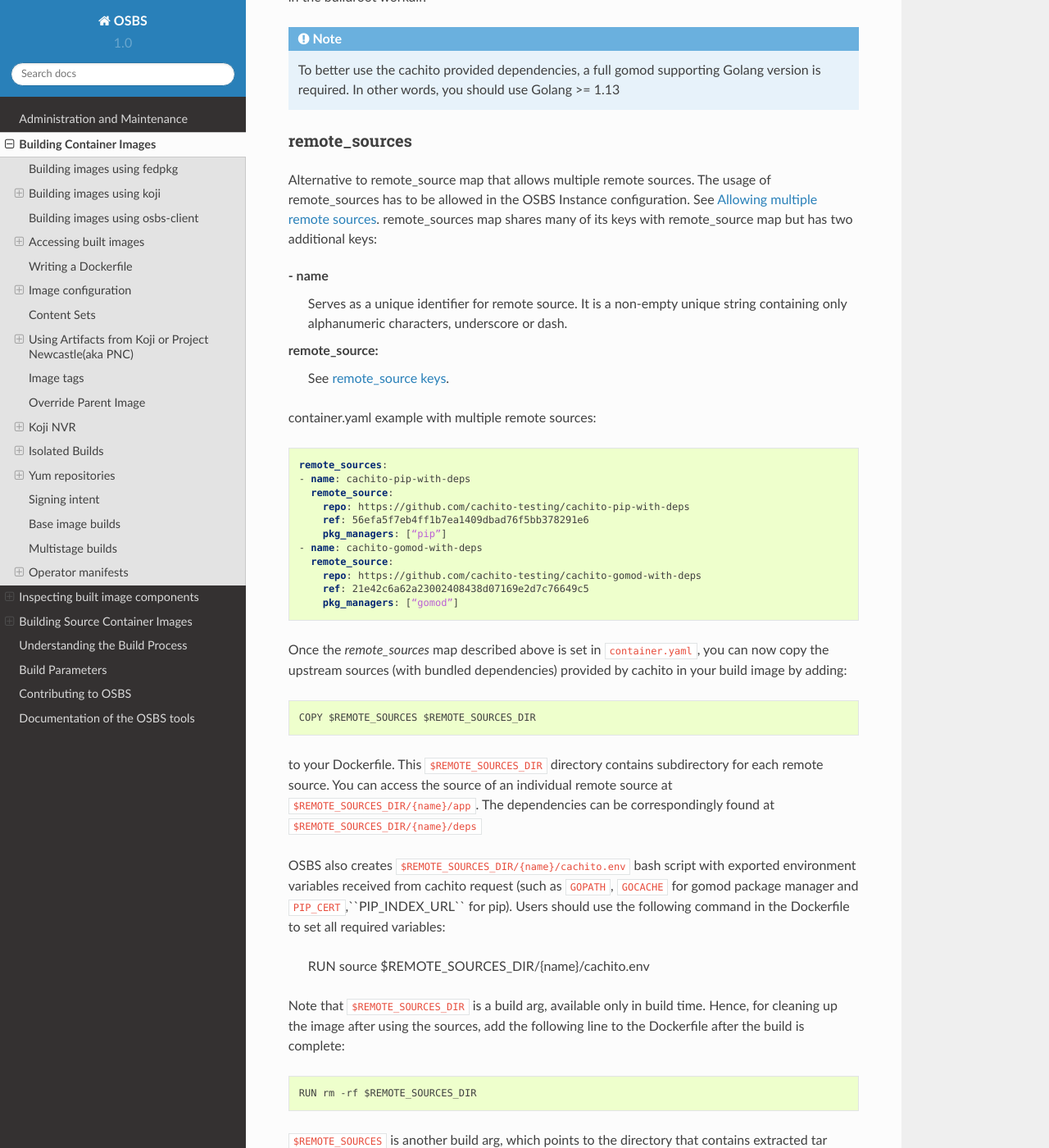
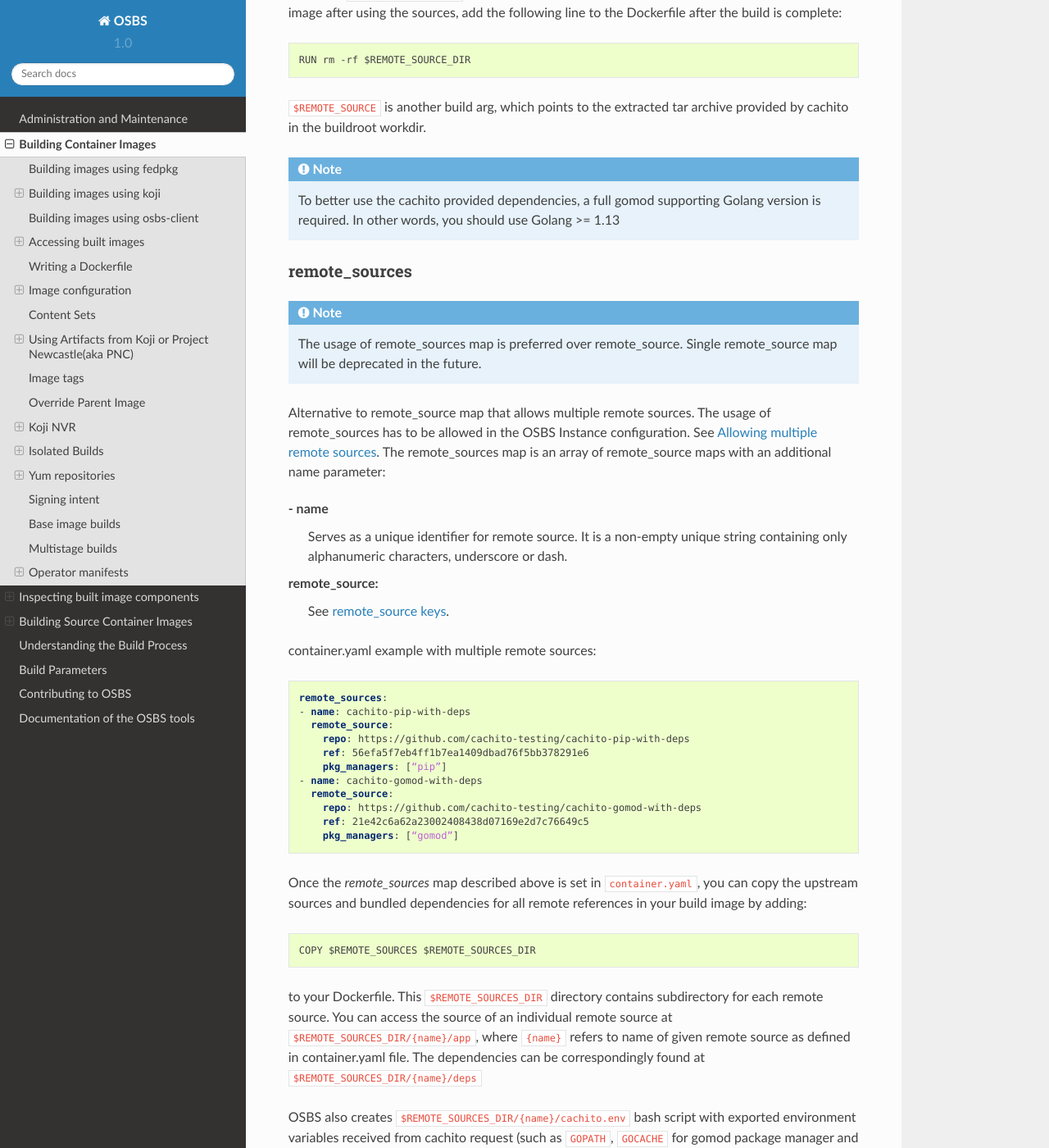
Before and after one commit to containerbuildsystem/osbs-docs, a Sphinx documentation site: the page built from docs/users.rst, in a window 1280 px wide and 1400 px high, scrolled down 15496 px. Shown: the whole window at 82% size. Built offline with Sphinx 7.4.7 and the Read the Docs theme 2.0.0, drawn with Linux system fonts in a browser that asks for light colours; some of the changed text lies outside the part shown.

Commit message:
Update remote sources docs
Signed-off-by: mkosiarc <mkosiarc@redhat.com>

```diff
--- a/docs/users.rst
+++ b/docs/users.rst
@@ -720,6 +722,8 @@ available for usage during an OSBS build.
 
 remote_source
 ~~~~~~~~~~~~~
+.. note:: The usage of remote_sources map is preferred over remote_source.
+    Single remote_source map will be deprecated in the future.
 
 This map contains configuration of what sources OSBS will request from cachito
 and how they will be requested. The keys accepted here are described below. If
@@ -804,9 +808,12 @@ archive provided by cachito in the buildroot workdir.
 
 remote_sources
 ~~~~~~~~~~~~~~
+.. note:: The usage of remote_sources map is preferred over remote_source.
+    Single remote_source map will be deprecated in the future.
+
 Alternative to remote_source map that allows multiple remote sources.
 The usage of remote_sources has to be allowed in the OSBS Instance configuration. See :ref:`allow-multiple-remote-sources`.
-remote_sources map shares many of its keys with remote_source map but has two additional keys:
+The remote_sources map is an array of remote_source maps with an additional name parameter:
 
 \- name
     Serves as a unique identifier for remote source.
@@ -835,21 +842,24 @@ container.yaml example with multiple remote sources:
 
 
 Once the `remote_sources` map described above is set in ``container.yaml``, you
-can now copy the upstream sources (with bundled dependencies) provided by
-cachito in your build image by adding::
+can copy the upstream sources and bundled dependencies for all remote references in your build
+image by adding::
 
    COPY $REMOTE_SOURCES $REMOTE_SOURCES_DIR
 
 to your Dockerfile. This ``$REMOTE_SOURCES_DIR`` directory contains subdirectory for each remote source.
-You can access the source of an individual remote source at ``$REMOTE_SOURCES_DIR/{name}/app``.
+You can access the source of an individual remote source at ``$REMOTE_SOURCES_DIR/{name}/app``,
+where ``{name}`` refers to name of given remote source as defined in container.yaml file.
 The dependencies can be correspondingly found at ``$REMOTE_SOURCES_DIR/{name}/deps``
 
 OSBS also creates ``$REMOTE_SOURCES_DIR/{name}/cachito.env`` bash script with exported
 environment variables received from cachito request (such as ``GOPATH``,
-``GOCACHE`` for gomod package manager and ``PIP_CERT``,``PIP_INDEX_URL`` for pip).
-Users should use the following command in the Dockerfile to set all required variables:
-
-     RUN source $REMOTE_SOURCES_DIR/{name}/cachito.env
+``GOCACHE`` for gomod package manager and ``PIP_CERT``, ``PIP_INDEX_URL`` for pip).
+Users should use the following command in the Dockerfile to set all required variables::
+
+    RUN source $REMOTE_SOURCES_DIR/{name}/cachito.env
+
+.. note:: the environment variable ``$CACHITO_ENV_FILE`` is no longer available for multiple remote sources.
 
 Note that ``$REMOTE_SOURCES_DIR`` is a build arg, available only in build time.
 Hence, for cleaning up the image after using the sources, add the following
```
Also changed, not shown: other parts of docs/users.rst (+11 -9 lines).
